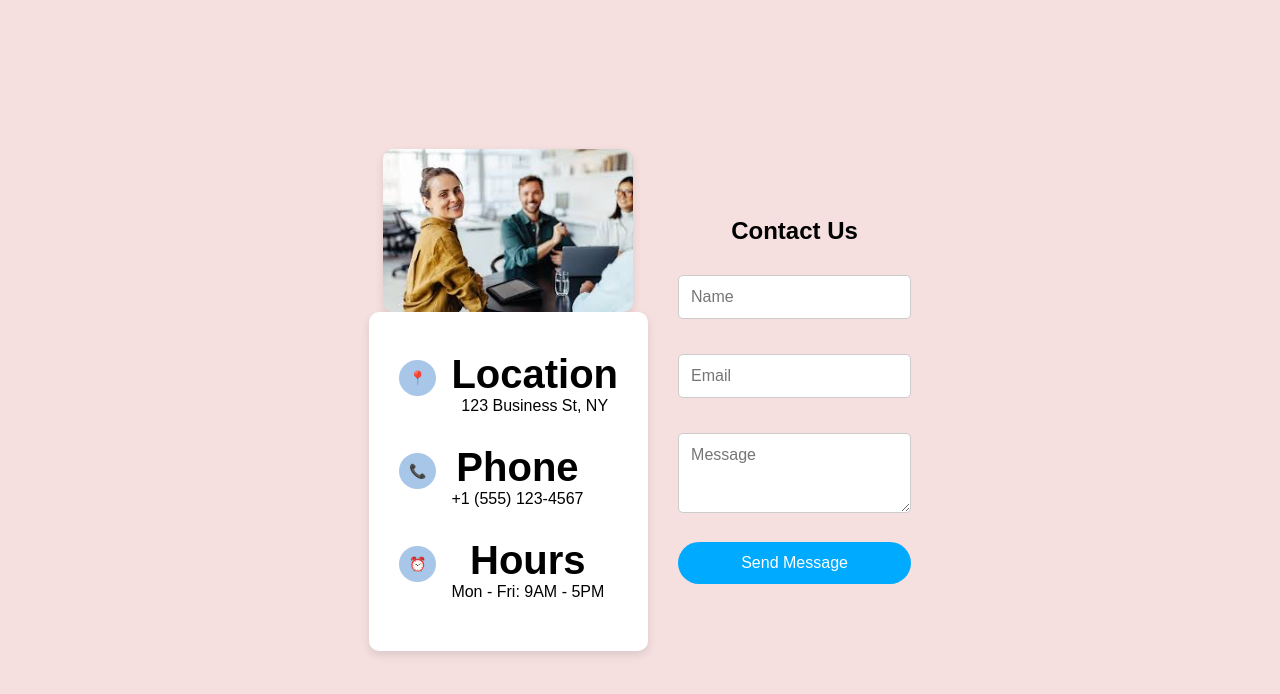
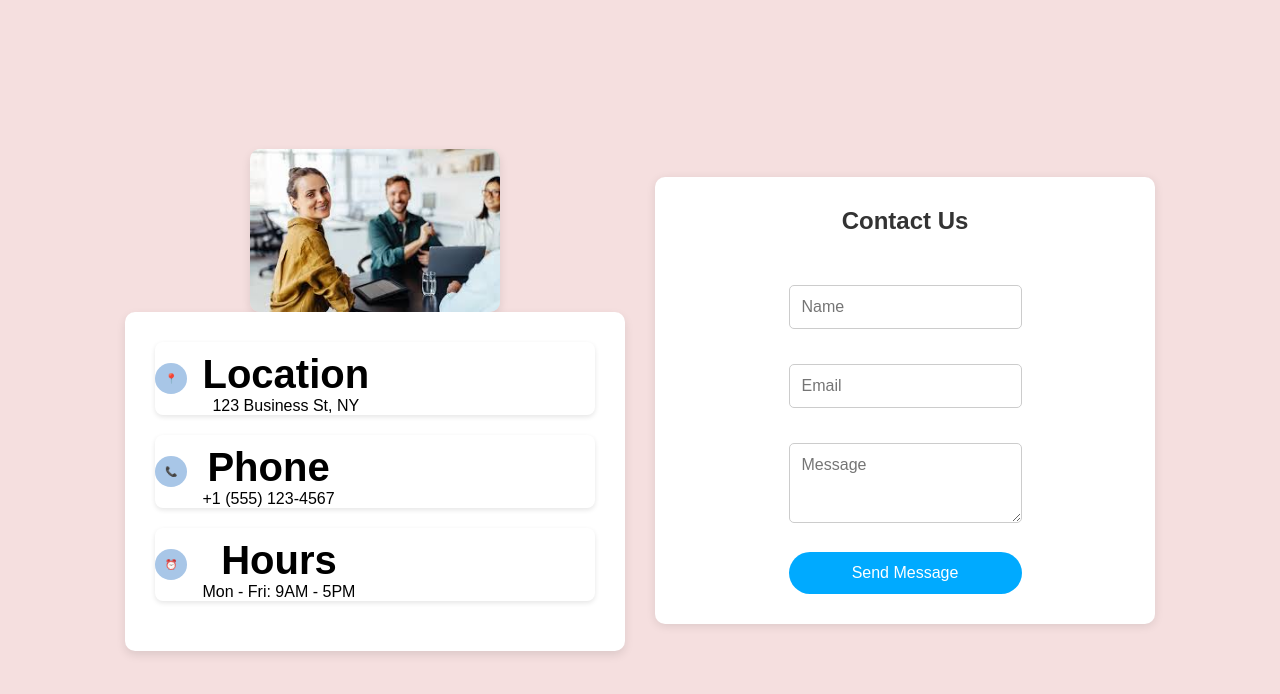
Before and after one commit to DevintthHaran/SDGP, a React (Create React App) app in the folder Frontend/sdgp-project/: page /contactus in a window 1280 px wide. Shown: the top 694 px of the page. Built offline with nearby package versions, Linux system fonts and the light colour scheme.

Commit message:
change some css parts
change some css parts and set details as reset when it is submitted

```diff
--- a/Frontend/sdgp-project/src/pages/ContactUs.jsx
+++ b/Frontend/sdgp-project/src/pages/ContactUs.jsx
@@ -1,9 +1,11 @@
-import React from "react";
+import React, {useRef} from "react";
 import ContactImage from "../Images/ContactImg.jpg"
 import "../style/ContactUs.css";
 import Swal from 'sweetalert2'
 
 const ContactUs = () => {
+
+  const formRef = useRef(null);
 
   const onSubmit = async (event) => {
     event.preventDefault();
@@ -81,7 +83,7 @@ const ContactUs = () => {
       {/* Right Section - Contact Form */}
       <div className="contact-right">
         <h2>Contact Us</h2>
-        <form onSubmit={onSubmit}>
+        <form  ref={formRef} onSubmit={onSubmit}>
           <div className="input-box">
             <input type="text" placeholder="Name" name="name" required />
           </div>
--- a/Frontend/sdgp-project/src/style/ContactUs.css
+++ b/Frontend/sdgp-project/src/style/ContactUs.css
@@ -4,6 +4,7 @@
 .contact-container {
     min-height: 100vh;
     display: flex;
+    flex-wrap: wrap;
     justify-content: center;
     align-items: center;
     gap: 30px;
@@ -11,6 +12,11 @@
     padding: 50px;
     box-shadow: 0px 5px 15px rgba(0, 0, 0, 0.2);
     overflow: hidden;
+}
+
+.contact-left {
+  flex: 1;
+  max-width: 500px;
 }
 
 /* Contact Details Section */
@@ -26,10 +32,12 @@
     align-items: center;
     gap: 15px;
     margin-bottom: 20px;
+    border-radius: 8px;
+    box-shadow: 0px 2px 5px rgba(0, 0, 0, 0.1);
   }
 
   .icon {
-    font-size: 14px;
+    font-size: 10px;
     background: #a8c6e7;
     color: white;
     padding: 10px;
@@ -60,6 +68,19 @@
     flex-direction: column;
     align-items: center;
     gap: 20px;
+    flex: 1;
+    max-width: 500px;
+    background: #fff;
+    padding: 30px;
+    border-radius: 10px;
+    box-shadow: 0px 2px 10px rgba(0, 0, 0, 0.1);
+  }
+
+  h2 {
+    margin-bottom: 20px;
+    text-align: center;
+    font-size: 24px;
+    color: #333;
   }
 
   /* Image Styling */
@@ -144,4 +165,7 @@
     .contact-image {
         width: 250px;
     }
+    .contact-left, .contact-right {
+      max-width: 100%;
+    }
   }
```
